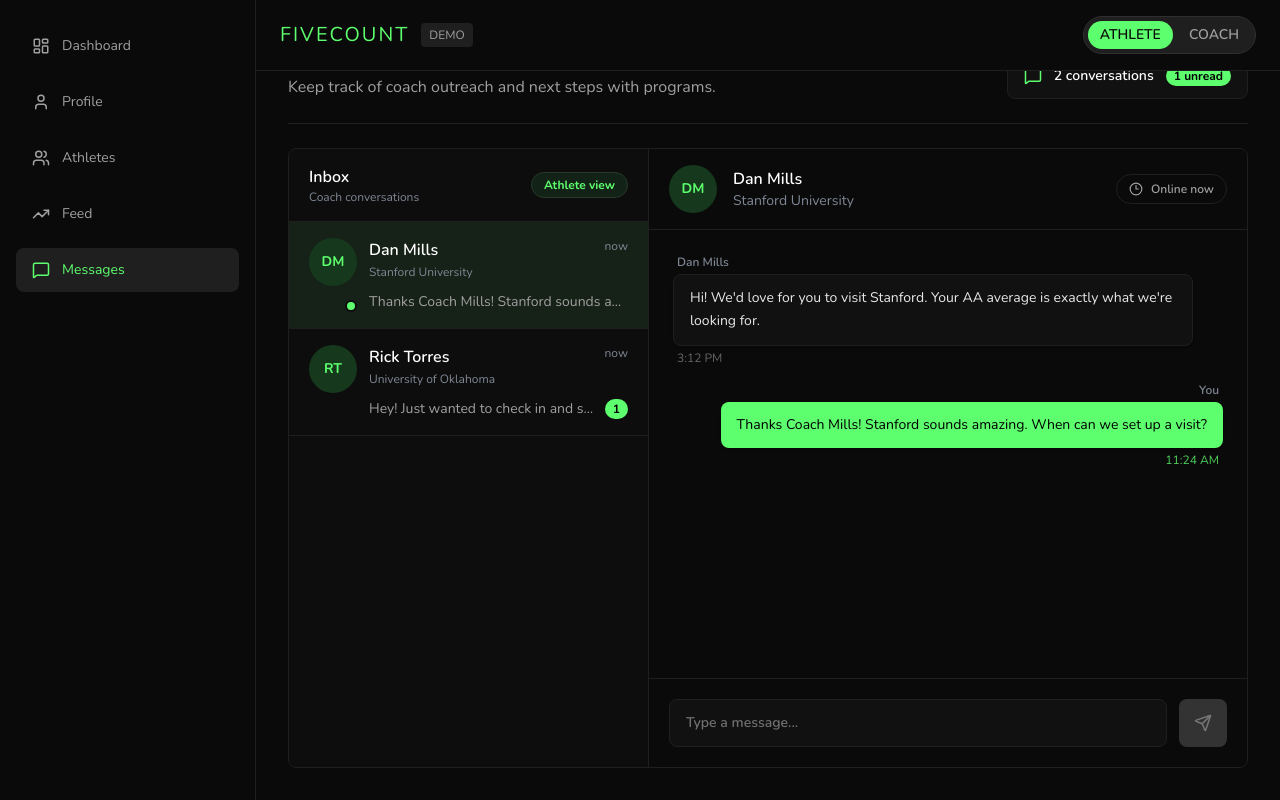
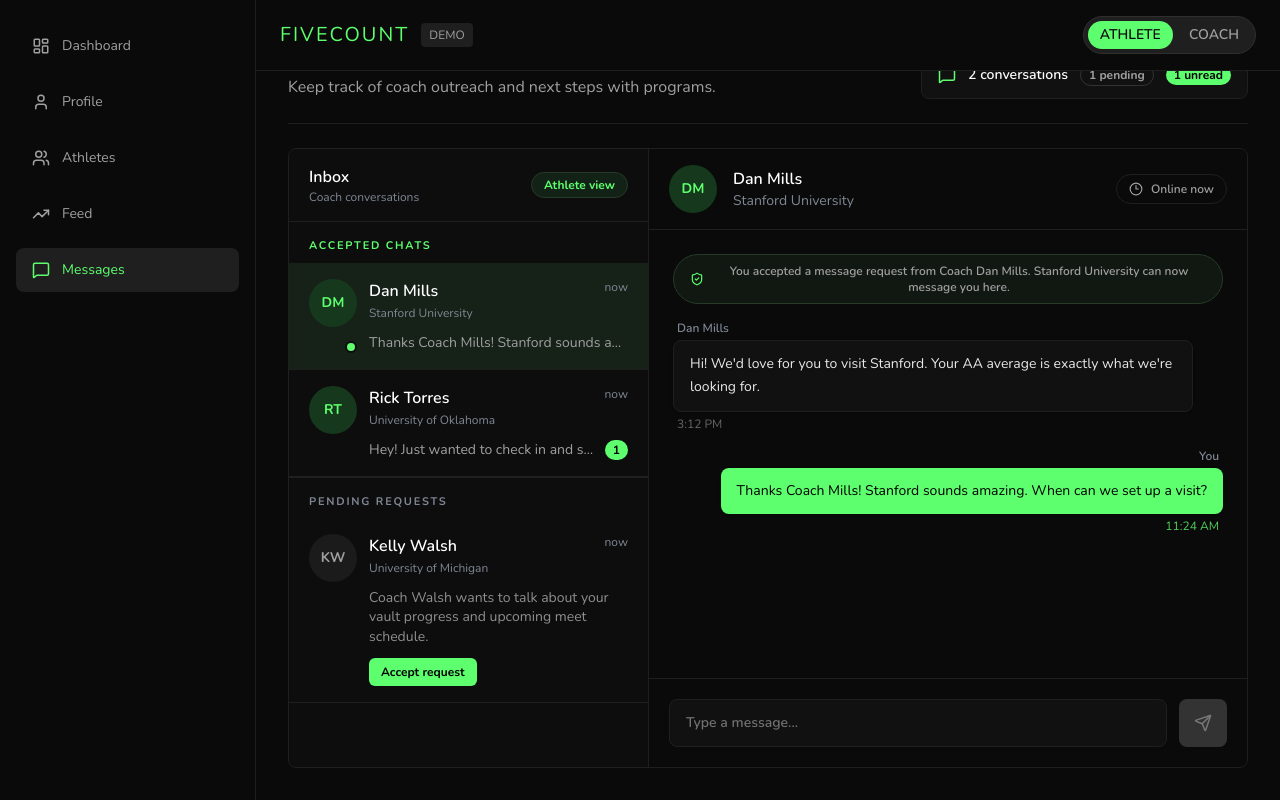
Before and after one commit to Awalwyn/fivecount-ui, a Next.js app: page /demo/messages in a window 1280 px wide. Built offline with nearby package versions, Linux system fonts and the light colour scheme; no server answers.

Commit message:
Polish demo message request flow

```diff
--- a/src/app/demo/messages/page.tsx
+++ b/src/app/demo/messages/page.tsx
@@ -1,7 +1,7 @@
 'use client';
 
 import { useEffect, useMemo, useRef, useState } from 'react';
-import { Clock3, MessageSquare, Send } from 'lucide-react';
+import { Clock3, MessageSquare, Send, ShieldCheck } from 'lucide-react';
 import { useDemo, type DemoRole } from '@/components/demo/DemoContext';
 
 type DemoMessage = {
@@ -14,6 +14,7 @@ type DemoMessage = {
 
 type DemoConversation = {
   id: string;
+  acceptedNotice: string;
   participant: {
     id: string;
     name: string;
@@ -26,9 +27,17 @@ type DemoConversation = {
   lastMessageTime: string;
 };
 
+type PendingRequest = {
+  id: string;
+  participant: DemoConversation['participant'];
+  preview: string;
+  requestedAt: string;
+};
+
 const COACH_CONVERSATIONS: DemoConversation[] = [
   {
     id: 'coach-conv-1',
+    acceptedNotice: 'Marcus Chen accepted your message request. You can now continue the conversation.',
     participant: {
       id: 'athlete-1',
       name: 'Marcus Chen',
@@ -64,6 +73,7 @@ const COACH_CONVERSATIONS: DemoConversation[] = [
   },
   {
     id: 'coach-conv-2',
+    acceptedNotice: 'Chris Johnson accepted your message request. You can now continue the conversation.',
     participant: {
       id: 'athlete-2',
       name: 'Chris Johnson',
@@ -88,6 +98,7 @@ const COACH_CONVERSATIONS: DemoConversation[] = [
 const ATHLETE_CONVERSATIONS: DemoConversation[] = [
   {
     id: 'athlete-conv-1',
+    acceptedNotice: 'You accepted a message request from Coach Dan Mills. Stanford University can now message you here.',
     participant: {
       id: 'coach-1',
       name: 'Dan Mills',
@@ -116,6 +127,7 @@ const ATHLETE_CONVERSATIONS: DemoConversation[] = [
   },
   {
     id: 'athlete-conv-2',
+    acceptedNotice: 'You accepted a message request from Coach Rick Torres. University of Oklahoma can now message you here.',
     participant: {
       id: 'coach-2',
       name: 'Rick Torres',
@@ -137,10 +149,51 @@ const ATHLETE_CONVERSATIONS: DemoConversation[] = [
   },
 ];
 
+const COACH_PENDING_REQUESTS: PendingRequest[] = [
+  {
+    id: 'coach-pending-1',
+    participant: {
+      id: 'athlete-3',
+      name: 'Jake Williams',
+      subtitle: 'Class of 2026',
+      initials: 'JW',
+    },
+    preview: 'Request sent. Waiting for Jake to accept before chat opens.',
+    requestedAt: '2026-06-28T10:25:00.000Z',
+  },
+  {
+    id: 'coach-pending-2',
+    participant: {
+      id: 'athlete-4',
+      name: 'Tyler Martinez',
+      subtitle: 'Class of 2025',
+      initials: 'TM',
+    },
+    preview: 'Request sent after viewing his vault and floor scores.',
+    requestedAt: '2026-06-27T20:05:00.000Z',
+  },
+];
+
+const ATHLETE_PENDING_REQUESTS: PendingRequest[] = [
+  {
+    id: 'athlete-pending-1',
+    participant: {
+      id: 'coach-3',
+      name: 'Kelly Walsh',
+      subtitle: 'University of Michigan',
+      initials: 'KW',
+    },
+    preview: 'Coach Walsh wants to talk about your vault progress and upcoming meet schedule.',
+    requestedAt: '2026-06-28T12:05:00.000Z',
+  },
+];
+
 export default function DemoMessages() {
   const { role } = useDemo();
   const [coachConversations, setCoachConversations] = useState(COACH_CONVERSATIONS);
   const [athleteConversations, setAthleteConversations] = useState(ATHLETE_CONVERSATIONS);
+  const [coachPendingRequests] = useState(COACH_PENDING_REQUESTS);
+  const [athletePendingRequests, setAthletePendingRequests] = useState(ATHLETE_PENDING_REQUESTS);
   const [activeByRole, setActiveByRole] = useState<Record<DemoRole, string>>({
     ATHLETE: ATHLETE_CONVERSATIONS[0].id,
     COACH: COACH_CONVERSATIONS[0].id,
@@ -149,6 +202,7 @@ export default function DemoMessages() {
   const messagesEndRef = useRef<HTMLDivElement>(null);
 
   const conversations = role === 'COACH' ? coachConversations : athleteConversations;
+  const pendingRequests = role === 'COACH' ? coachPendingRequests : athletePendingRequests;
   const activeConversationId = activeByRole[role];
   const activeConversation = conversations.find((conversation) => conversation.id === activeConversationId) ?? conversations[0];
   const unreadCount = conversations.reduce((sum, conversation) => sum + conversation.unreadCount, 0);
@@ -216,6 +270,35 @@ export default function DemoMessages() {
     setMessageText('');
   };
 
+  const acceptPendingRequest = (request: PendingRequest) => {
+    if (role !== 'ATHLETE') return;
+
+    const acceptedAt = new Date().toISOString();
+    const newConversation: DemoConversation = {
+      id: `accepted-${request.id}`,
+      acceptedNotice: `You accepted a message request from Coach ${request.participant.name}. ${request.participant.subtitle} can now message you here.`,
+      participant: {
+        ...request.participant,
+        online: true,
+      },
+      messages: [
+        {
+          id: `accepted-message-${request.id}`,
+          senderId: request.participant.id,
+          senderName: request.participant.name,
+          text: request.preview,
+          sentAt: request.requestedAt,
+        },
+      ],
+      unreadCount: 0,
+      lastMessageTime: acceptedAt,
+    };
+
+    setAthletePendingRequests((current) => current.filter((pending) => pending.id !== request.id));
+    setAthleteConversations((current) => [newConversation, ...current]);
+    setActiveByRole((current) => ({ ...current, ATHLETE: newConversation.id }));
+  };
+
   return (
     <div className="p-4 sm:p-6 lg:p-8 space-y-6 max-w-7xl mx-auto">
       <div className="flex flex-col xl:flex-row xl:items-end xl:justify-between gap-5 pb-6 border-b border-[#1f1f1f]">
@@ -228,6 +311,7 @@ export default function DemoMessages() {
         <div className="flex items-center gap-3 rounded-lg border border-[#1f1f1f] bg-[#111111] px-4 py-3">
           <MessageSquare size={18} className="text-[#5EFF6E]" />
           <span className="text-sm font-semibold text-white">{conversations.length} conversations</span>
+          {pendingRequests.length > 0 && <span className="rounded-full border border-[#333333] px-2 py-0.5 text-xs font-bold text-[#a0a0a0]">{pendingRequests.length} pending</span>}
           {unreadCount > 0 && <span className="rounded-full bg-[#5EFF6E] px-2 py-0.5 text-xs font-bold text-black">{unreadCount} unread</span>}
         </div>
       </div>
@@ -244,7 +328,10 @@ export default function DemoMessages() {
             </span>
           </div>
 
-          <div className="max-h-[300px] overflow-y-auto lg:max-h-none">
+          <div className="max-h-[360px] overflow-y-auto lg:max-h-none">
+            <div className="px-5 pb-2 pt-4">
+              <p className="text-[11px] font-bold uppercase tracking-[0.16em] text-[#5EFF6E]">Accepted chats</p>
+            </div>
             {conversations.map((conversation) => {
               const lastMessage = conversation.messages[conversation.messages.length - 1];
               const isActive = activeConversation?.id === conversation.id;
@@ -287,6 +374,49 @@ export default function DemoMessages() {
                 </button>
               );
             })}
+
+            {pendingRequests.length > 0 && (
+              <div className="border-t border-[#1f1f1f]">
+                <div className="px-5 pb-2 pt-4">
+                  <p className="text-[11px] font-bold uppercase tracking-[0.16em] text-[#7f8794]">Pending requests</p>
+                </div>
+
+                {pendingRequests.map((request) => (
+                  <div key={request.id} className="border-b border-[#1f1f1f] px-5 py-4">
+                    <div className="flex gap-3">
+                      <div className="flex h-12 w-12 shrink-0 items-center justify-center rounded-full bg-[#1b1b1b] text-sm font-bold text-[#a0a0a0]">
+                        {request.participant.initials}
+                      </div>
+
+                      <div className="min-w-0 flex-1">
+                        <div className="flex items-start justify-between gap-3">
+                          <div className="min-w-0">
+                            <p className="truncate font-semibold text-white">{request.participant.name}</p>
+                            <p className="mt-0.5 truncate text-xs text-[#7f8794]">{request.participant.subtitle}</p>
+                          </div>
+                          <span className="shrink-0 text-xs text-[#7f8794]">{formatRelativeTime(request.requestedAt)}</span>
+                        </div>
+                        <p className="mt-3 text-sm leading-snug text-[#8f8f8f]">{request.preview}</p>
+
+                        {role === 'ATHLETE' ? (
+                          <button
+                            type="button"
+                            onClick={() => acceptPendingRequest(request)}
+                            className="mt-3 rounded-md bg-[#5EFF6E] px-3 py-1.5 text-xs font-bold text-black transition-colors hover:bg-[#4ee65d]"
+                          >
+                            Accept request
+                          </button>
+                        ) : (
+                          <span className="mt-3 inline-flex rounded-md border border-[#333333] px-3 py-1.5 text-xs font-bold text-[#a0a0a0]">
+                            Waiting on athlete
+                          </span>
+                        )}
+                      </div>
+                    </div>
+                  </div>
+                ))}
+              </div>
+            )}
           </div>
         </aside>
 
@@ -307,6 +437,11 @@ export default function DemoMessages() {
             </header>
 
             <div className="flex-1 space-y-4 overflow-y-auto p-5 sm:p-6">
+              <div className="mx-auto flex max-w-2xl items-center justify-center gap-2 rounded-full border border-[#263a28] bg-[#101811] px-4 py-2 text-center text-xs font-semibold text-[#a0a0a0]">
+                <ShieldCheck size={14} className="shrink-0 text-[#5EFF6E]" />
+                <span>{activeConversation.acceptedNotice}</span>
+              </div>
+
               {activeConversation.messages.map((message) => {
                 const isMe = message.senderId === 'me';
 
```
